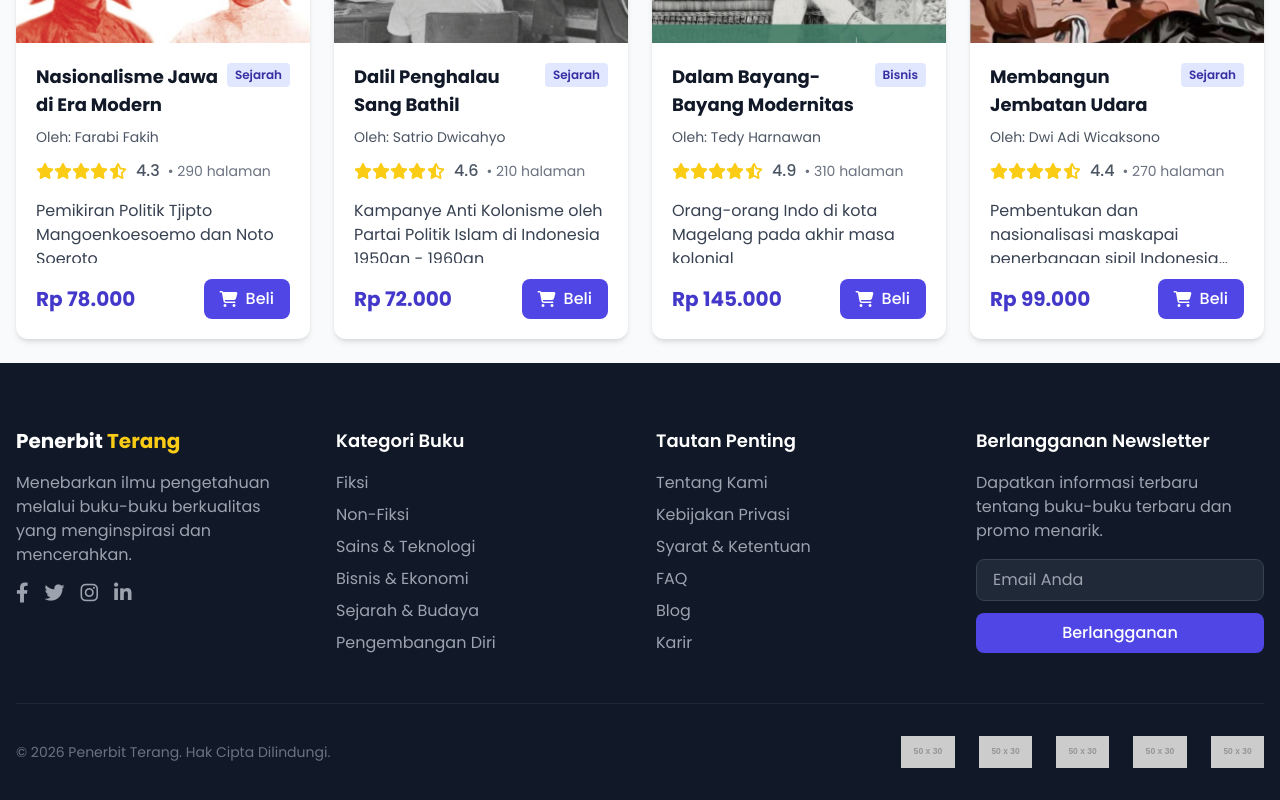
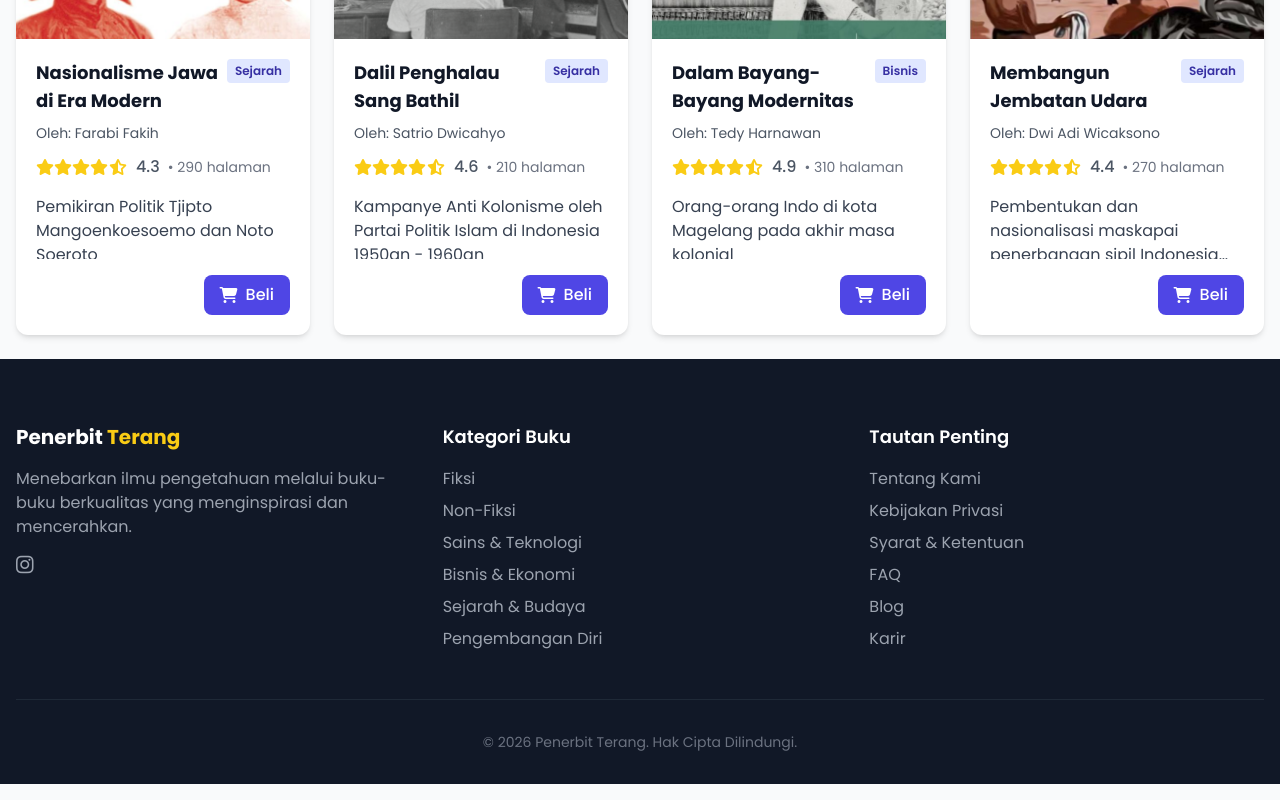
Before and after one commit to arisarisyi/penerbit-terang, a React (Create React App) app: page / in a window 1280 px wide. Shown: the part 1726-2526 px from the top of the page. Built offline with nearby package versions, Linux system fonts and the light colour scheme.

Commit message:
update beli

```diff
--- a/src/App.tsx
+++ b/src/App.tsx
@@ -1,17 +1,43 @@
-import React from "react"
+import React, { useState } from "react"
 import Header from "./components/Header/Header"
 import HomePage from "./pages/HomePage"
 import Footer from "./components/Footer/Footer"
+import { Category } from "./types/bookTypes"
 import "./App.css"
 
 const App: React.FC = () => {
+  const [searchQuery, setSearchQuery] = useState("")
+  const [selectedCategory, setSelectedCategory] = useState<Category>("Semua")
+
+  const handleSearch = (query: string) => {
+    setSearchQuery(query)
+    // Scroll to catalog after search
+    setTimeout(() => {
+      const catalogElement = document.getElementById("katalog-buku")
+      if (catalogElement) {
+        catalogElement.scrollIntoView({ behavior: "smooth" })
+      }
+    }, 100)
+  }
+
+  const handleCategoryClick = (category: Category) => {
+    setSelectedCategory(category)
+    // Scroll to catalog after category selection
+    setTimeout(() => {
+      const catalogElement = document.getElementById("katalog-buku")
+      if (catalogElement) {
+        catalogElement.scrollIntoView({ behavior: "smooth" })
+      }
+    }, 100)
+  }
+
   return (
     <div className="flex flex-col min-h-screen bg-gray-50">
-      <Header />
+      <Header onSearch={handleSearch} />
       <main className="flex-grow">
-        <HomePage />
+        <HomePage searchQuery={searchQuery} selectedCategory={selectedCategory} />
       </main>
-      <Footer />
+      <Footer onCategoryClick={handleCategoryClick} />
     </div>
   )
 }
--- a/src/components/BookCatalog/BookCard.tsx
+++ b/src/components/BookCatalog/BookCard.tsx
@@ -8,6 +8,12 @@ interface BookCardProps {
 }
 
 const BookCard: React.FC<BookCardProps> = ({ book }) => {
+  const handleBuyClick = () => {
+    const message = `Halo, PenerbitTerang. Saya tertarik membeli buku '${book.title}'. Apakah bukunya tersedia? Jika ada, mohon infokan harga. Terima kasih banyak!`
+    const whatsappUrl = `https://api.whatsapp.com/send?phone=62895379143698&text=${encodeURIComponent(message)}`
+    window.open(whatsappUrl, "_blank")
+  }
+
   return (
     <div className="bg-white rounded-xl shadow-md overflow-hidden hover:shadow-xl transition-shadow duration-300 group">
       <div className="relative">
@@ -56,11 +62,8 @@ const BookCard: React.FC<BookCardProps> = ({ book }) => {
           {book.description}
         </p>
 
-        <div className="flex justify-between items-center">
-          <span className="text-xl font-bold text-indigo-700">
-            Rp {book.price.toLocaleString("id-ID")}
-          </span>
-          <Button variant="primary" icon="fas fa-shopping-cart">
+        <div className="flex justify-end">
+          <Button variant="primary" icon="fas fa-shopping-cart" onClick={handleBuyClick}>
             Beli
           </Button>
         </div>
--- a/src/components/BookCatalog/BookCatalog.tsx
+++ b/src/components/BookCatalog/BookCatalog.tsx
@@ -17,11 +17,16 @@ const categories: Category[] = [
   "Self-Help",
 ]
 
-const BookCatalog: React.FC = () => {
+interface BookCatalogProps {
+  externalSearchQuery?: string
+  externalCategory?: Category
+}
+
+const BookCatalog: React.FC<BookCatalogProps> = ({ externalSearchQuery = "", externalCategory = "Semua" }) => {
   const [filteredBooks, setFilteredBooks] = useState<Book[]>(books)
-  const [selectedCategory, setSelectedCategory] = useState<Category>("Semua")
+  const [selectedCategory, setSelectedCategory] = useState<Category>(externalCategory)
   const [isLoading, setIsLoading] = useState(true)
-  const [searchQuery, setSearchQuery] = useState("")
+  const [searchQuery, setSearchQuery] = useState(externalSearchQuery)
 
   useEffect(() => {
     // Simulate loading data
@@ -31,6 +36,20 @@ const BookCatalog: React.FC = () => {
 
     return () => clearTimeout(timer)
   }, [])
+
+  // Update search query when external search changes
+  useEffect(() => {
+    if (externalSearchQuery) {
+      setSearchQuery(externalSearchQuery)
+    }
+  }, [externalSearchQuery])
+
+  // Update category when external category changes
+  useEffect(() => {
+    if (externalCategory !== "Semua") {
+      setSelectedCategory(externalCategory)
+    }
+  }, [externalCategory])
 
   useEffect(() => {
     filterBooks()
@@ -95,7 +114,7 @@ const BookCatalog: React.FC = () => {
   }
 
   return (
-    <div className="container mx-auto px-4 py-6">
+    <div id="katalog-buku" className="container mx-auto px-4 py-6">
       <div className="mb-10 text-center">
         <h2 className="text-3xl md:text-4xl font-bold text-gray-900 mb-4">
           Katalog Buku Unggulan
--- a/src/components/Footer/Footer.tsx
+++ b/src/components/Footer/Footer.tsx
@@ -1,13 +1,34 @@
 import React from "react"
-import Button from "../UI/Button"
+import { Category } from "../../types/bookTypes"
 
-const Footer: React.FC = () => {
+interface FooterProps {
+  onCategoryClick?: (category: Category) => void
+}
+
+const Footer: React.FC<FooterProps> = ({ onCategoryClick }) => {
   const currentYear = new Date().getFullYear()
+
+  const handleCategoryClick = (categoryName: string) => {
+    // Map footer category names to actual category values
+    const categoryMap: Record<string, Category> = {
+      "Fiksi": "Fiksi",
+      "Non-Fiksi": "Non-Fiksi",
+      "Sains & Teknologi": "Teknologi",
+      "Bisnis & Ekonomi": "Bisnis",
+      "Sejarah & Budaya": "Sejarah",
+      "Pengembangan Diri": "Self-Help",
+    }
+
+    const category = categoryMap[categoryName]
+    if (category && onCategoryClick) {
+      onCategoryClick(category)
+    }
+  }
 
   return (
     <footer className="bg-gray-900 text-white pt-16 pb-8">
       <div className="container mx-auto px-4">
-        <div className="grid grid-cols-1 md:grid-cols-2 lg:grid-cols-4 gap-8 mb-12">
+        <div className="grid grid-cols-1 md:grid-cols-2 lg:grid-cols-3 gap-8 mb-12">
           <div>
             <div className="flex items-center mb-4">
               <h3 className="text-xl font-bold">
@@ -20,28 +41,12 @@ const Footer: React.FC = () => {
             </p>
             <div className="flex space-x-4">
               <a
-                href="#"
-                className="text-gray-400 hover:text-white transition-colors"
-              >
-                <i className="fab fa-facebook-f text-xl"></i>
-              </a>
-              <a
-                href="#"
-                className="text-gray-400 hover:text-white transition-colors"
-              >
-                <i className="fab fa-twitter text-xl"></i>
-              </a>
-              <a
-                href="#"
+                href="https://www.instagram.com/penerbitterang/"
+                target="_blank"
+                rel="noopener noreferrer"
                 className="text-gray-400 hover:text-white transition-colors"
               >
                 <i className="fab fa-instagram text-xl"></i>
-              </a>
-              <a
-                href="#"
-                className="text-gray-400 hover:text-white transition-colors"
-              >
-                <i className="fab fa-linkedin-in text-xl"></i>
               </a>
             </div>
           </div>
@@ -50,52 +55,52 @@ const Footer: React.FC = () => {
             <h4 className="text-lg font-semibold mb-4">Kategori Buku</h4>
             <ul className="space-y-2">
               <li>
-                <a
-                  href="#"
-                  className="text-gray-400 hover:text-white transition-colors"
+                <button
+                  onClick={() => handleCategoryClick("Fiksi")}
+                  className="text-gray-400 hover:text-white transition-colors text-left w-full"
                 >
                   Fiksi
-                </a>
+                </button>
               </li>
               <li>
-                <a
-                  href="#"
-                  className="text-gray-400 hover:text-white transition-colors"
+                <button
+                  onClick={() => handleCategoryClick("Non-Fiksi")}
+                  className="text-gray-400 hover:text-white transition-colors text-left w-full"
                 >
                   Non-Fiksi
-                </a>
+                </button>
               </li>
               <li>
-                <a
-                  href="#"
-                  className="text-gray-400 hover:text-white transition-colors"
+                <button
+                  onClick={() => handleCategoryClick("Sains & Teknologi")}
+                  className="text-gray-400 hover:text-white transition-colors text-left w-full"
                 >
                   Sains & Teknologi
-                </a>
+                </button>
               </li>
               <li>
-                <a
-                  href="#"
-                  className="text-gray-400 hover:text-white transition-colors"
+                <button
+                  onClick={() => handleCategoryClick("Bisnis & Ekonomi")}
+                  className="text-gray-400 hover:text-white transition-colors text-left w-full"
                 >
                   Bisnis & Ekonomi
-                </a>
+                </button>
               </li>
               <li>
-                <a
-                  href="#"
-                  className="text-gray-400 hover:text-white transition-colors"
+                <button
+                  onClick={() => handleCategoryClick("Sejarah & Budaya")}
+                  className="text-gray-400 hover:text-white transition-colors text-left w-full"
                 >
                   Sejarah & Budaya
-                </a>
+                </button>
               </li>
               <li>
-                <a
-                  href="#"
-                  className="text-gray-400 hover:text-white transition-colors"
+                <button
+                  onClick={() => handleCategoryClick("Pengembangan Diri")}
+                  className="text-gray-400 hover:text-white transition-colors text-left w-full"
                 >
                   Pengembangan Diri
-                </a>
+                </button>
               </li>
             </ul>
           </div>
@@ -153,57 +158,12 @@ const Footer: React.FC = () => {
               </li>
             </ul>
           </div>
-
-          <div>
-            <h4 className="text-lg font-semibold mb-4">
-              Berlangganan Newsletter
-            </h4>
-            <p className="text-gray-400 mb-4">
-              Dapatkan informasi terbaru tentang buku-buku terbaru dan promo
-              menarik.
-            </p>
-            <form className="flex flex-col space-y-3">
-              <input
-                type="email"
-                placeholder="Email Anda"
-                className="px-4 py-2 rounded-lg bg-gray-800 border border-gray-700 focus:outline-none focus:ring-2 focus:ring-indigo-500"
-              />
-              <Button variant="primary">Berlangganan</Button>
-            </form>
-          </div>
         </div>
 
-        <div className="border-t border-gray-800 pt-8 flex flex-col md:flex-row justify-between items-center">
+        <div className="border-t border-gray-800 pt-8 flex justify-center">
           <p className="text-gray-500 text-sm">
             &copy; {currentYear} Penerbit Terang. Hak Cipta Dilindungi.
           </p>
-          <div className="flex space-x-6 mt-4 md:mt-0">
-            <img
-              src="https://via.placeholder.com/50x30?text=VISA"
-              alt="Visa"
-              className="h-8"
-            />
-            <img
-              src="https://via.placeholder.com/50x30?text=MC"
-              alt="Mastercard"
-              className="h-8"
-            />
-            <img
-              src="https://via.placeholder.com/50x30?text=PayPal"
-              alt="PayPal"
-              className="h-8"
-            />
-            <img
-              src="https://via.placeholder.com/50x30?text=Gopay"
-              alt="Gopay"
-              className="h-8"
-            />
-            <img
-              src="https://via.placeholder.com/50x30?text=OVO"
-              alt="OVO"
-              className="h-8"
-            />
-          </div>
         </div>
       </div>
     </footer>
--- a/src/pages/HomePage.tsx
+++ b/src/pages/HomePage.tsx
@@ -1,12 +1,18 @@
 import React from "react"
 import BookCatalog from "../components/BookCatalog/BookCatalog"
 import HeroSection from "../components/HeroSection"
+import { Category } from "../types/bookTypes"
 
-const HomePage: React.FC = () => {
+interface HomePageProps {
+  searchQuery?: string
+  selectedCategory?: Category
+}
+
+const HomePage: React.FC<HomePageProps> = ({ searchQuery = "", selectedCategory = "Semua" }) => {
   return (
     <div>
       <HeroSection />
-      <BookCatalog />
+      <BookCatalog externalSearchQuery={searchQuery} externalCategory={selectedCategory} />
     </div>
   )
 }
```
Also changed, not shown: src/components/Header/Header.tsx (+7 -3 lines), src/components/Header/SearchBar.tsx (+8 -3 lines), src/components/HeroSection.tsx (+22 -6 lines), public/manifest.json, 2 other files (tests, documents, lock files or other folders).
